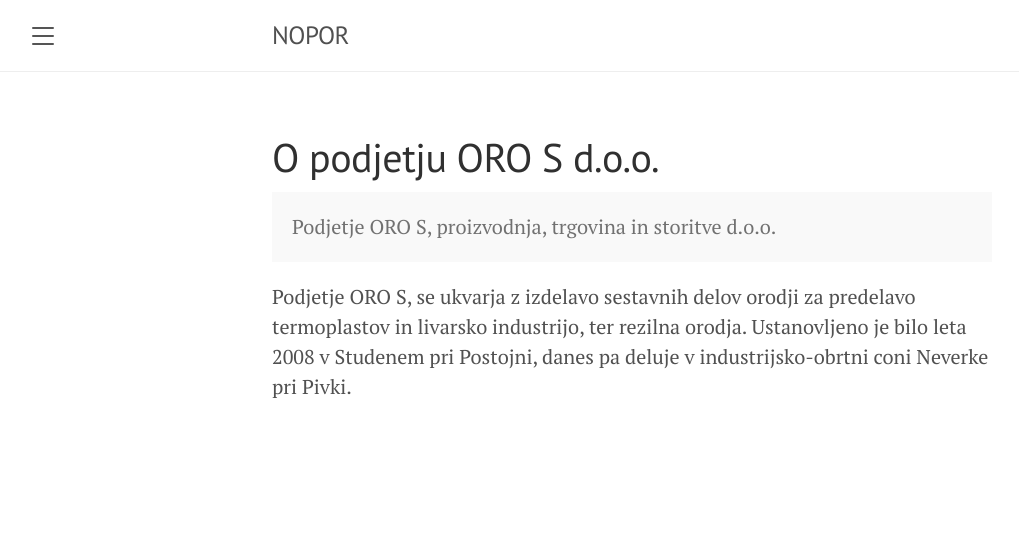
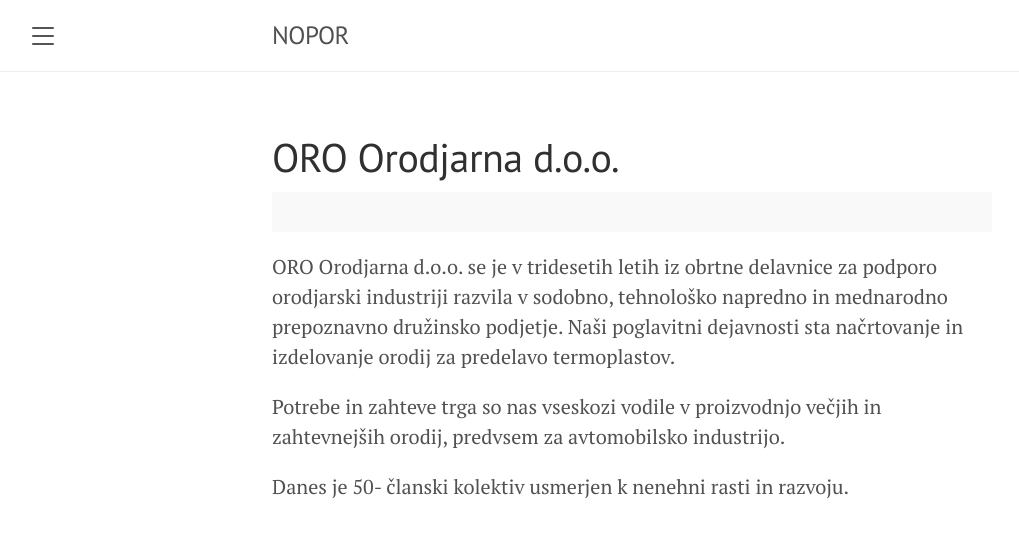
Before and after one commit to Projekt-NOPOR/spletna-stran, a Jekyll site: the page built from O_podjetju.md, in a window 1280 px wide. Shown: the top 538 px of the page, without its empty margins (8-1027 px from the left). Built offline with Jekyll 4.4.1, drawn with Linux system fonts in a browser that asks for light colours.

Commit message:
proba13.4

```diff
--- a/O_podjetju.md
+++ b/O_podjetju.md
@@ -1,10 +1,14 @@
 ---
 layout: page
-title: O podjetju ORO S d.o.o.
+title: ORO Orodjarna d.o.o.
 ---
 
 <p class="message">
-Podjetje ORO S, proizvodnja, trgovina in storitve d.o.o.
+
 </p>
 
-Podjetje ORO S, se ukvarja z izdelavo sestavnih delov orodji za predelavo termoplastov in livarsko industrijo, ter rezilna orodja. Ustanovljeno je bilo leta 2008 v Studenem pri Postojni, danes pa deluje v industrijsko-obrtni coni Neverke pri Pivki.
+ORO Orodjarna d.o.o. se je v tridesetih letih iz obrtne delavnice za podporo orodjarski industriji razvila v sodobno, tehnološko napredno in mednarodno prepoznavno družinsko podjetje. Naši poglavitni dejavnosti sta načrtovanje in izdelovanje orodij za predelavo termoplastov.
+
+Potrebe in zahteve trga so nas vseskozi vodile v proizvodnjo večjih in zahtevnejših orodij, predvsem za avtomobilsko industrijo.
+
+Danes je 50- članski kolektiv usmerjen k nenehni rasti in razvoju.
```
Also changed, not shown: Gemfile (added, +13 -0 lines), Gemfile.lock (added).
